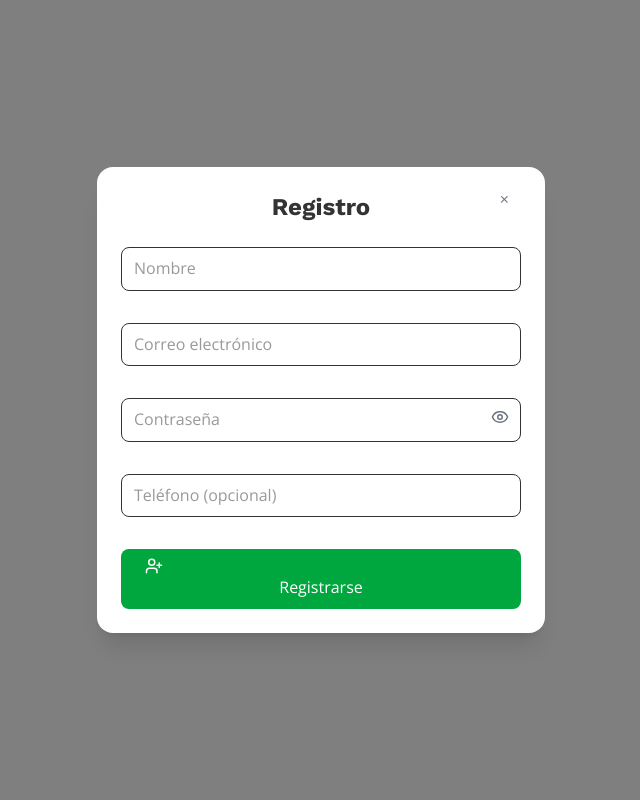
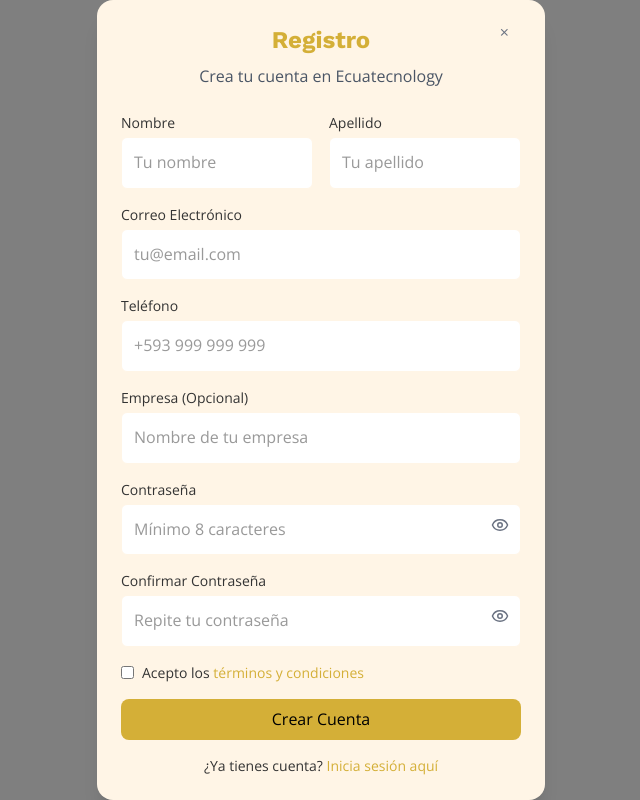
Before and after one commit to Mateo-Sudo-24/Proyecto_Ecuatechnology, a React (Vite) app in the folder frontend/client/: page /register in a window 1280 px wide. Shown: the whole page, without its empty margins (319-959 px from the left). Built offline with nearby package versions, Linux system fonts and the light colour scheme; no server answers.

Commit message:
Correción de estilo y diseño en base a la nueva estructura.

```diff
--- a/frontend/client/src/pages/Header.jsx
+++ b/frontend/client/src/pages/Header.jsx
@@ -14,7 +14,7 @@ const Header = () => {
   return (
     <header className=" z-50 font-sans sticky top-0">
       {/* Barra superior */}
-      <section className="bg-secondary text-white px-8 py-2 flex justify-between items-center fixed top-0 left-0 right-0 z-50">
+      <section className="bg-neutral text-white px-8 py-2 flex justify-between items-center fixed top-0 left-0 right-0 z-50">
         <div className="flex items-center gap-8">
           <div className="flex items-center gap-2">
             <Phone size={16} />
@@ -39,7 +39,7 @@ const Header = () => {
         </div>
 
         {/* Navegación */}
-        <ul className="flex items-center gap-6 list-none m-0 p-0">
+        <ul className="flex items-center gap-10 list-none m-0 p-0">
           {/* Scroll interno */}
           <li>
             <Link
@@ -95,17 +95,21 @@ const Header = () => {
             <button
               type="button"
               onClick={() => setIsLoginOpen(true)}
-              className="flex items-center gap-1 text-white bg-blue-600 hover:bg-blue-700 px-4 py-2 rounded-lg transition"
+              className="flex items-center justify-center gap-2 text-black px-4 py-2 rounded-lg transition"
+              style={{ backgroundColor: 'var(--primary)' }}
+              data-login-button
             >
               <LogIn size={16} />
-              Login
+              Iniciar Sesión
             </button>
           </li>
           <li>
             <button
               type="button"
               onClick={() => setIsRegistroOpen(true)}
-              className="flex items-center gap-1 text-white bg-green-600 hover:bg-green-700 px-4 py-2 rounded-lg transition"
+              className="flex items-center justify-center gap-2 text-black px-4 py-2 rounded-lg transition"
+              style={{ backgroundColor: 'var(--primary)' }}
+              data-registro-button
             >
               <UserPlus size={16} />
               Registro
--- a/frontend/client/src/pages/LoginModal.jsx
+++ b/frontend/client/src/pages/LoginModal.jsx
@@ -1,6 +1,6 @@
 // src/pages/LoginModal.jsx
 import React, { useState, useEffect } from "react";
-import { LogIn } from "lucide-react";
+import { LogIn, CheckCircle, Eye, EyeOff } from "lucide-react";
 import { useNavigate } from "react-router-dom";
 import useFetch from "../hooks/useFetch";
 import { fetchWithToast } from "../helpers/fetchWithToast";
@@ -10,13 +10,14 @@ const LoginModal = ({ isOpen, onClose }) => {
   const navigate = useNavigate();
 
   const [step, setStep] = useState("login"); // 'login' o 'otp'
-  const [formData, setFormData] = useState({ email: "", password: "", role: "cliente" });
+  const [formData, setFormData] = useState({ email: "", password: "" });
   const [otp, setOtp] = useState("");
   const [isSubmitting, setIsSubmitting] = useState(false);
+  const [showPassword, setShowPassword] = useState(false);
 
   useEffect(() => {
     if (isOpen) {
-      setFormData({ email: "", password: "", role: "cliente" });
+      setFormData({ email: "", password: "" });
       setOtp("");
       setStep("login");
     }
@@ -31,7 +32,7 @@ const LoginModal = ({ isOpen, onClose }) => {
     e.preventDefault();
     setIsSubmitting(true);
     try {
-      const endpoint = formData.role === "administrador" ? "/admin/login" : "/cliente/login";
+      const endpoint = "/cliente/login";
       await fetchWithToast(fetchDataBackend, endpoint, {
         email: formData.email,
         password: formData.password,
@@ -51,18 +52,17 @@ const LoginModal = ({ isOpen, onClose }) => {
     e.preventDefault();
     setIsSubmitting(true);
     try {
-      const endpoint = formData.role === "administrador" ? "/admin/verify-otp" : "/cliente/verify-otp";
+      const endpoint = "/cliente/verify-otp";
       const res = await fetchWithToast(fetchDataBackend, endpoint, {
         email: formData.email,
         otp,
       }, "POST");
 
-      // Guardar token y rol en localStorage
+      // Guardar token en localStorage
       localStorage.setItem("token", res.token);
-      localStorage.setItem("role", formData.role);
 
-      // Redirigir al dashboard correspondiente
-      navigate(formData.role === "administrador" ? "/admin" : "/cliente");
+      // Redirigir al dashboard del cliente
+      navigate("/cliente");
       onClose();
     } catch (error) {
       console.error("Error en verificación OTP:", error);
@@ -73,7 +73,7 @@ const LoginModal = ({ isOpen, onClose }) => {
 
   return (
     <div className="fixed inset-0 flex items-center justify-center bg-black/50 z-50 p-4">
-      <div className="bg-white rounded-2xl shadow-xl w-full max-w-md p-6 relative">
+      <div className="bg-[#FFF5E6] rounded-2xl shadow-xl w-full max-w-md p-6 relative">
         <button
           className="absolute top-3 right-3 text-gray-500 hover:text-gray-700"
           onClick={onClose}
@@ -81,57 +81,66 @@ const LoginModal = ({ isOpen, onClose }) => {
           ×
         </button>
 
-        <h2 className="text-2xl font-bold text-center mb-6">
+        <h2 className="text-2xl font-bold text-center text-[#D4AF37] mb-2">
           {step === "login" ? "Iniciar Sesión" : "Ingresa OTP"}
         </h2>
+        <p className="text-center text-gray-600 mb-6">
+          {step === "login" ? "Accede a tu cuenta de Ecuatecnology" : "Verifica tu identidad"}
+        </p>
 
         {step === "login" && (
           <form onSubmit={handleLogin} className="space-y-4">
-            <div>
-              <label className="block text-sm font-medium mb-1">Soy:</label>
-              <select
-                name="role"
-                value={formData.role}
-                onChange={handleChange}
-                className="w-full rounded-lg border border-gray-300 px-3 py-2 focus:ring focus:ring-blue-300 outline-none"
-              >
-                <option value="cliente">Cliente</option>
-                <option value="administrador">Administrador</option>
-              </select>
-            </div>
-
             <div>
               <label className="block text-sm font-medium mb-1">Correo Electrónico</label>
               <input
                 type="email"
                 name="email"
+                placeholder="tu@email.com"
                 value={formData.email}
                 onChange={handleChange}
-                className="w-full rounded-lg border border-gray-300 px-3 py-2 focus:ring focus:ring-blue-300 outline-none"
+                className="w-full rounded-md border border-[#FFF5E6] px-3 py-3 bg-white focus:outline-none focus:border-[#D4AF37] focus:ring-0 focus:shadow-[0_0_0_3px_rgba(212,175,55,0.25)] transition-all"
                 required
               />
             </div>
 
             <div>
               <label className="block text-sm font-medium mb-1">Contraseña</label>
+              <div className="relative">
                 <input
-                type="password"
+                  type={showPassword ? "text" : "password"}
                   name="password"
+                  placeholder="Tu contraseña"
                   value={formData.password}
                   onChange={handleChange}
-                className="w-full rounded-lg border border-gray-300 px-3 py-2 focus:ring focus:ring-blue-300 outline-none"
+                  className="w-full rounded-md border border-[#FFF5E6] px-3 py-3 bg-white focus:outline-none focus:border-[#D4AF37] focus:ring-0 focus:shadow-[0_0_0_3px_rgba(212,175,55,0.25)] transition-all"
                   required
                 />
+                <span
+                  className="absolute top-3 right-3 cursor-pointer text-gray-500"
+                  onClick={() => setShowPassword(!showPassword)}
+                >
+                  {showPassword ? <EyeOff size={18} /> : <Eye size={18} />}
+                </span>
+              </div>
             </div>
 
             <button
               type="submit"
               disabled={isSubmitting}
-              className={`w-full flex items-center justify-center gap-2 bg-blue-600 text-white py-2 rounded-lg hover:bg-blue-700 transition
-                ${isSubmitting ? "opacity-50 cursor-not-allowed" : ""}`}
+              className="w-full py-3 rounded-lg flex items-center justify-center gap-2 text-black transition"
+              style={{ backgroundColor: 'var(--primary)' }}
             >
-              <LogIn size={18} /> {isSubmitting ? "Enviando..." : "Iniciar Sesión"}
+              {isSubmitting ? "Enviando..." : "Iniciar Sesión"}
             </button>
+
+            <div className="text-center text-sm mt-4">
+              <p className="mb-2">
+                <span className="text-[#D4AF37] font-medium cursor-pointer">¿Olvidaste tu contraseña?</span>
+              </p>
+              <p>
+                ¿No tienes cuenta? <span className="text-[#D4AF37] font-medium cursor-pointer" onClick={() => {onClose(); document.querySelector('[data-registro-button]')?.click();}}>Regístrate aquí</span>
+              </p>
+            </div>
           </form>
         )}
 
@@ -142,8 +151,9 @@ const LoginModal = ({ isOpen, onClose }) => {
               <input
                 type="text"
                 value={otp}
+                placeholder="Ingresa el código recibido"
                 onChange={(e) => setOtp(e.target.value)}
-                className="w-full rounded-lg border border-gray-300 px-3 py-2 focus:ring focus:ring-blue-300 outline-none"
+                className="w-full rounded-md border border-[#FFF5E6] px-3 py-3 bg-white focus:outline-none focus:border-[#D4AF37] focus:ring-0 focus:shadow-[0_0_0_3px_rgba(212,175,55,0.25)] transition-all"
                 required
               />
             </div>
@@ -151,8 +161,8 @@ const LoginModal = ({ isOpen, onClose }) => {
             <button
               type="submit"
               disabled={isSubmitting}
-              className={`w-full flex items-center justify-center gap-2 bg-green-600 text-white py-2 rounded-lg hover:bg-green-700 transition
-                ${isSubmitting ? "opacity-50 cursor-not-allowed" : ""}`}
+              className="w-full py-3 rounded-lg flex items-center justify-center gap-2 text-black transition"
+              style={{ backgroundColor: 'var(--primary)' }}
             >
               {isSubmitting ? "Verificando..." : "Verificar OTP"}
             </button>
--- a/frontend/client/src/pages/RegistroModal.jsx
+++ b/frontend/client/src/pages/RegistroModal.jsx
@@ -11,16 +11,30 @@ const RegistroModal = ({ isOpen, onClose }) => {
 
   const [formData, setFormData] = useState({
     nombre: "",
+    apellido: "",
     email: "",
     password: "",
+    confirmarPassword: "",
     telefono: "",
+    empresa: "",
+    aceptaTerminos: false
   });
 
   const [showPassword, setShowPassword] = useState(false);
+  const [showConfirmPassword, setShowConfirmPassword] = useState(false);
   const [isSubmitting, setIsSubmitting] = useState(false);
 
   useEffect(() => {
-    if (isOpen) setFormData({ nombre: "", email: "", password: "", telefono: "" });
+    if (isOpen) setFormData({
+      nombre: "",
+      apellido: "",
+      email: "",
+      password: "",
+      confirmarPassword: "",
+      telefono: "",
+      empresa: "",
+      aceptaTerminos: false
+    });
   }, [isOpen]);
 
   if (!isOpen) return null;
@@ -30,10 +44,30 @@ const RegistroModal = ({ isOpen, onClose }) => {
 
   const handleRegister = async (e) => {
     e.preventDefault();
+
+    if (formData.password !== formData.confirmarPassword) {
+      alert("Las contraseñas no coinciden");
+      return;
+    }
+
+    if (!formData.aceptaTerminos) {
+      alert("Debes aceptar los términos y condiciones");
+      return;
+    }
+
     setIsSubmitting(true);
 
     try {
-      await fetchWithToast(fetchDataBackend, "/cliente/register", formData, "POST");
+      const dataToSend = {
+        nombre: formData.nombre,
+        apellido: formData.apellido,
+        email: formData.email,
+        password: formData.password,
+        telefono: formData.telefono,
+        empresa: formData.empresa
+      };
+
+      await fetchWithToast(fetchDataBackend, "/cliente/register", dataToSend, "POST");
       onClose();
       navigate("/");
     } catch (error) {
@@ -43,71 +77,159 @@ const RegistroModal = ({ isOpen, onClose }) => {
     }
   };
 
+  const handleCheckboxChange = () => {
+    setFormData({
+      ...formData,
+      aceptaTerminos: !formData.aceptaTerminos
+    });
+  };
+
   return (
     <div className="fixed inset-0 flex items-center justify-center bg-black/50 z-50 p-4">
-      <div className="bg-white rounded-2xl shadow-xl w-full max-w-md p-6 relative">
+      <div className="bg-[#FFF5E6] rounded-2xl shadow-xl w-full max-w-md p-6 relative">
         <button
           className="absolute top-3 right-3 text-gray-500 hover:text-gray-700"
           onClick={onClose}
         >
           ×
         </button>
-        <h2 className="text-2xl font-bold text-center mb-6">Registro</h2>
+        <h2 className="text-2xl font-bold text-center text-[#D4AF37] mb-2">Registro</h2>
+        <p className="text-center text-gray-600 mb-6">Crea tu cuenta en Ecuatecnology</p>
 
         <form onSubmit={handleRegister} className="space-y-4">
+          <div className="grid grid-cols-2 gap-4">
+            <div>
+              <label className="block text-sm font-medium mb-1">Nombre</label>
               <input
                 type="text"
                 name="nombre"
-            placeholder="Nombre"
+                placeholder="Tu nombre"
                 value={formData.nombre}
                 onChange={handleChange}
-            className="w-full rounded-lg border px-3 py-2 focus:ring focus:ring-green-300 outline-none"
+                className="w-full rounded-md border border-[#FFF5E6] px-3 py-3 bg-white focus:outline-none focus:border-[#D4AF37] focus:ring-0 focus:shadow-[0_0_0_3px_rgba(212,175,55,0.25)] transition-all"
                 required
               />
+            </div>
+            <div>
+              <label className="block text-sm font-medium mb-1">Apellido</label>
+              <input
+                type="text"
+                name="apellido"
+                placeholder="Tu apellido"
+                value={formData.apellido}
+                onChange={handleChange}
+                className="w-full rounded-md border border-[#FFF5E6] px-3 py-3 bg-white focus:outline-none focus:border-[#D4AF37] focus:ring-0 focus:shadow-[0_0_0_3px_rgba(212,175,55,0.25)] transition-all"
+                required
+              />
+            </div>
+          </div>
+
+          <div>
+            <label className="block text-sm font-medium mb-1">Correo Electrónico</label>
             <input
               type="email"
               name="email"
-            placeholder="Correo electrónico"
+              placeholder="tu@email.com"
               value={formData.email}
               onChange={handleChange}
-            className="w-full rounded-lg border px-3 py-2 focus:ring focus:ring-green-300 outline-none"
+              className="w-full rounded-md border border-[#FFF5E6] px-3 py-3 bg-white focus:outline-none focus:border-[#D4AF37] focus:ring-0 focus:shadow-[0_0_0_3px_rgba(212,175,55,0.25)] transition-all"
               required
             />
+          </div>
+
+          <div>
+            <label className="block text-sm font-medium mb-1">Teléfono</label>
+            <input
+              type="text"
+              name="telefono"
+              placeholder="+593 999 999 999"
+              value={formData.telefono}
+              onChange={handleChange}
+              className="w-full rounded-md border border-[#FFF5E6] px-3 py-3 bg-white focus:outline-none focus:border-[#D4AF37] focus:ring-0 focus:shadow-[0_0_0_3px_rgba(212,175,55,0.25)] transition-all"
+              required
+            />
+          </div>
+
+          <div>
+            <label className="block text-sm font-medium mb-1">Empresa (Opcional)</label>
+            <input
+              type="text"
+              name="empresa"
+              placeholder="Nombre de tu empresa"
+              value={formData.empresa}
+              onChange={handleChange}
+              className="w-full rounded-md border border-[#FFF5E6] px-3 py-3 bg-white focus:outline-none focus:border-[#D4AF37] focus:ring-0 focus:shadow-[0_0_0_3px_rgba(212,175,55,0.25)] transition-all"
+            />
+          </div>
+
+          <div>
+            <label className="block text-sm font-medium mb-1">Contraseña</label>
             <div className="relative">
               <input
                 type={showPassword ? "text" : "password"}
                 name="password"
-              placeholder="Contraseña"
+                placeholder="Mínimo 8 caracteres"
                 value={formData.password}
                 onChange={handleChange}
-              className="w-full rounded-lg border px-3 py-2 focus:ring focus:ring-green-300 outline-none"
+                className="w-full rounded-md border border-[#FFF5E6] px-3 py-3 bg-white focus:outline-none focus:border-[#D4AF37] focus:ring-0 focus:shadow-[0_0_0_3px_rgba(212,175,55,0.25)] transition-all"
                 required
               />
               <span
-              className="absolute top-2.5 right-3 cursor-pointer text-gray-500"
+                className="absolute top-3 right-3 cursor-pointer text-gray-500"
                 onClick={() => setShowPassword(!showPassword)}
               >
                 {showPassword ? <EyeOff size={18} /> : <Eye size={18} />}
               </span>
             </div>
+          </div>
+
+          <div>
+            <label className="block text-sm font-medium mb-1">Confirmar Contraseña</label>
+            <div className="relative">
               <input
-            type="text"
-            name="telefono"
-            placeholder="Teléfono (opcional)"
-            value={formData.telefono}
+                type={showConfirmPassword ? "text" : "password"}
+                name="confirmarPassword"
+                placeholder="Repite tu contraseña"
+                value={formData.confirmarPassword}
                 onChange={handleChange}
-            className="w-full rounded-lg border px-3 py-2 focus:ring focus:ring-green-300 outline-none"
+                className="w-full rounded-md border border-[#FFF5E6] px-3 py-3 bg-white focus:outline-none focus:border-[#D4AF37] focus:ring-0 focus:shadow-[0_0_0_3px_rgba(212,175,55,0.25)] transition-all"
+                required
               />
+              <span
+                className="absolute top-3 right-3 cursor-pointer text-gray-500"
+                onClick={() => setShowConfirmPassword(!showConfirmPassword)}
+              >
+                {showConfirmPassword ? <EyeOff size={18} /> : <Eye size={18} />}
+              </span>
+            </div>
+          </div>
+
+          <div className="flex items-center">
+            <input
+              type="checkbox"
+              id="terminos"
+              checked={formData.aceptaTerminos}
+              onChange={handleCheckboxChange}
+              className="mr-2"
+              required
+            />
+            <label htmlFor="terminos" className="text-sm">
+              Acepto los <span className="text-[#D4AF37] font-medium">términos y condiciones</span>
+            </label>
+          </div>
 
           <button
             type="submit"
             disabled={isSubmitting}
-            className={`w-full py-2 rounded-lg text-white transition ${
-              isSubmitting ? "bg-gray-400 cursor-not-allowed" : "bg-green-600 hover:bg-green-700"
-            }`}
+            className="w-full py-3 rounded-lg flex items-center justify-center gap-2 text-black transition"
+            style={{ backgroundColor: 'var(--primary)' }}
           >
-            <UserPlus size={18} /> {isSubmitting ? "Registrando..." : "Registrarse"}
+            {isSubmitting ? "Creando cuenta..." : "Crear Cuenta"}
           </button>
+
+          <div className="text-center text-sm mt-4">
+            ¿Ya tienes cuenta? <span className="text-[#D4AF37] font-medium cursor-pointer" onClick={() => {onClose(); document.querySelector('[data-login-button]')?.click();}}>Inicia sesión aquí</span>
+          </div>
         </form>
       </div>
     </div>
--- a/frontend/client/src/styles/LoginModal.css
+++ b/frontend/client/src/styles/LoginModal.css
@@ -2,7 +2,7 @@
 .login-modal-overlay {
   position: fixed;
   inset: 0;
-  background-color: rgba(107, 114, 128, 0.75);
+  background-color: rgba(207, 212, 223, 0.75);
   display: flex;
   align-items: center;
   justify-content: center;
@@ -10,7 +10,7 @@
 }
 
 .login-modal-content {
-  background-color: var(--background);
+  background-color: var(--peach-light);
   padding: 1.5rem;
   border-radius: 0.5rem;
   box-shadow: 0 4px 6px rgba(0, 0, 0, 0.1);
@@ -80,7 +80,7 @@
   width: 100%;
   padding: 0.5rem;
   background-color: var(--primary);
-  color: var(--neutral);
+  color: #000000;
   border: none;
   border-radius: 0.375rem;
   font-size: 0.875rem;
```
Lines whose indentation alone changed are shown as unchanged.
